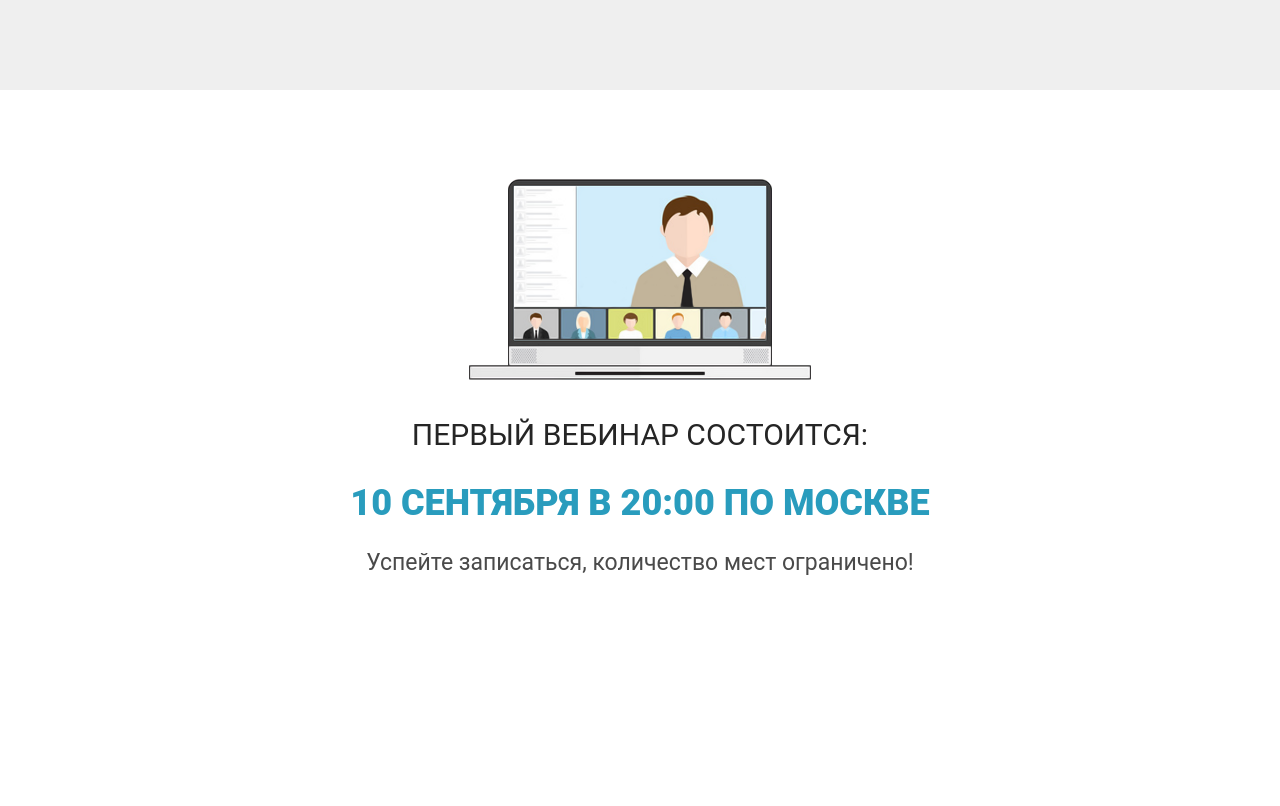
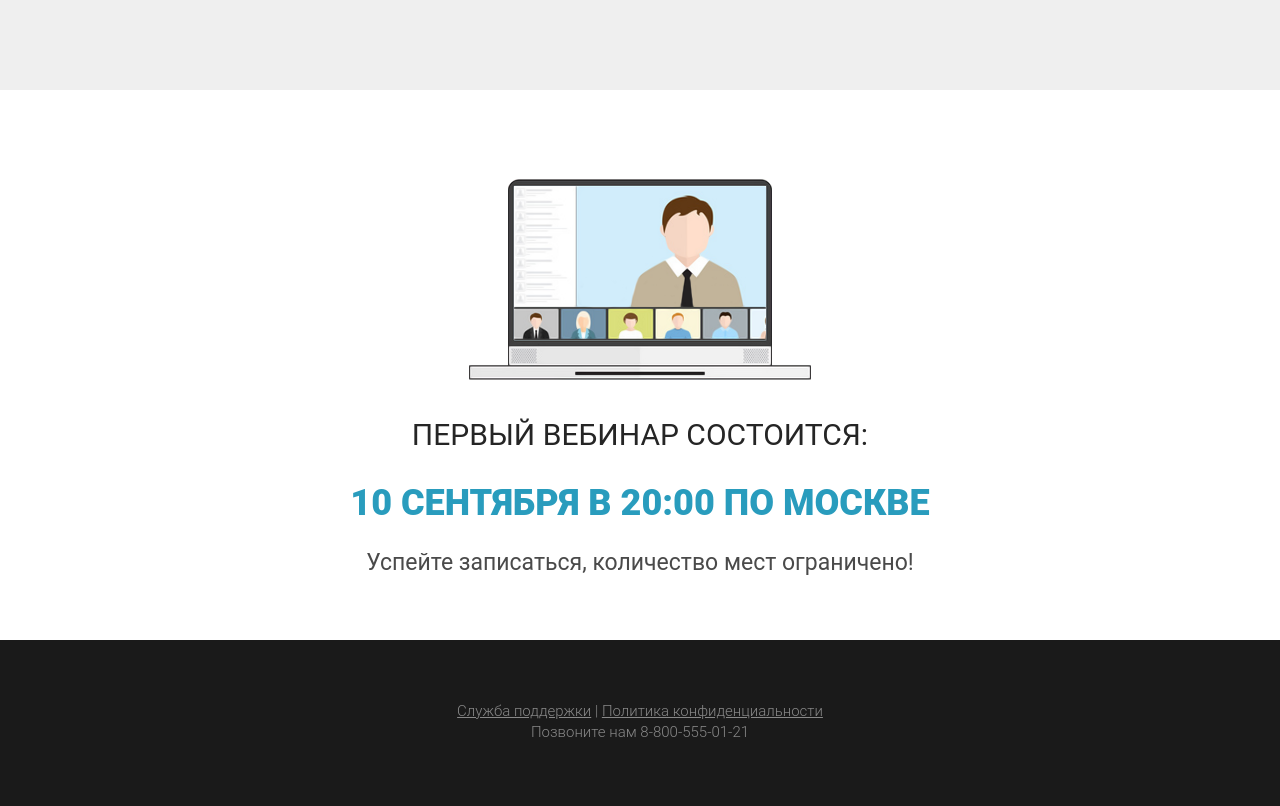
Before and after one commit to krasiukov-js/landingIntensive, a plain HTML site: page index.html in a window 1280 px wide. Shown: the part 3027-3833 px from the top of the page. Before the commit the page ends 3667 px from the top, so only its background shows below. Drawn offline with Linux system fonts and the light colour scheme.

Commit message:
footer, end project

```diff
--- a/css/style.css
+++ b/css/style.css
@@ -318,3 +318,33 @@
     margin-top: 25px;
     text-align: center;
 }
+
+footer {
+    height: 166px;
+    background-color: #1a1a1a;
+    padding: 61px 0 69px 0;
+}
+
+.info {
+    margin: 0 auto;
+    width: 377px;
+    text-align: center;
+    color: #888888;
+    font-family: Roboto;
+    font-size: 15px;
+    font-weight: 300;
+    line-height: 21px;
+}
+
+footer a {
+    color: #888888;
+    font-family: Roboto;
+    font-size: 15px;
+    font-weight: 300;
+    line-height: 21px;
+    text-decoration: none;
+}
+
+.underlined {
+    text-decoration: underline;
+}
--- a/index.html
+++ b/index.html
@@ -122,5 +122,17 @@
             <div class="webinar_allert">Успейте записаться, количество мест ограничено!</div>
         </div>
     </section>
+    <footer>
+        <div class="container">
+            <div class="info">
+                <div class="info_links">
+                    <a href="#" class="underlined">Служба поддержки</a>
+                    |
+                    <a href="#" class="underlined">Политика конфиденциальности</a>
+                </div>
+                Позвоните нам <a href="tel:+88005550121">8-800-555-01-21</a>
+            </div>
+        </div>
+    </footer>
 </body>
 </html>
```
